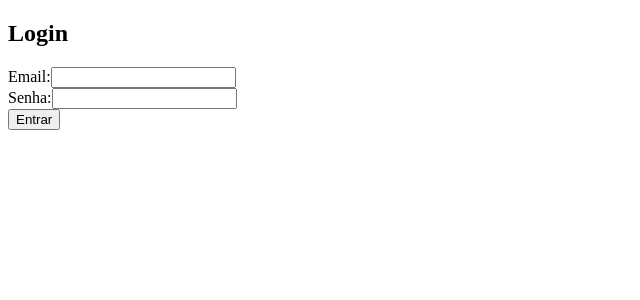
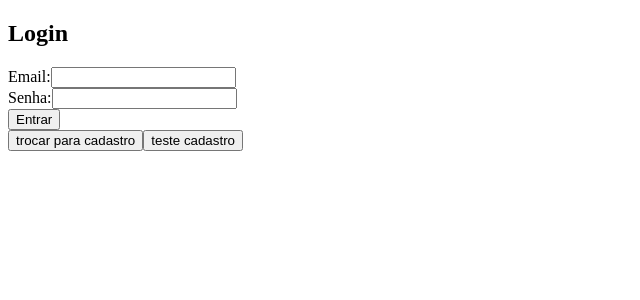
Before and after one commit to DaviSoaresA/ProjetoFinalReact, a React (Vite) app: page /login in a window 1280 px wide. Shown: the top 300 px of the page, without its empty margins (0-640 px from the left). Built offline with nearby package versions, Linux system fonts and the light colour scheme.

Commit message:
impl. cadastro

```diff
--- a/src/pages/Login/index.jsx
+++ b/src/pages/Login/index.jsx
@@ -5,6 +5,7 @@ const Login = () => {
   const [email, setEmail] = useState("");
   const [password, setPassword] = useState("");
   const [error, setError] = useState("");
+  const [cadastro, setCadastro] = useState(false);
 
   const handleLogin = (e) => {
     e.preventDefault();
@@ -57,6 +58,24 @@ const Login = () => {
         <button type="submit">Entrar</button>
       </form>
       {error && <p style={{ color: "red" }}>{error}</p>}
+      <button onClick={() => setCadastro(!cadastro)}>
+        {cadastro ? "trocar para login" : "trocar para cadastro"}
+      </button>
+      <button
+        onClick={() => {
+          axios
+            .post("https://6722c0412108960b9cc5775c.mockapi.io/login", {
+              email,
+              password,
+            })
+            .then(() => {
+              setEmail("");
+              setPassword("");
+            });
+        }}
+      >
+        teste cadastro
+      </button>
     </div>
   );
 };
```
